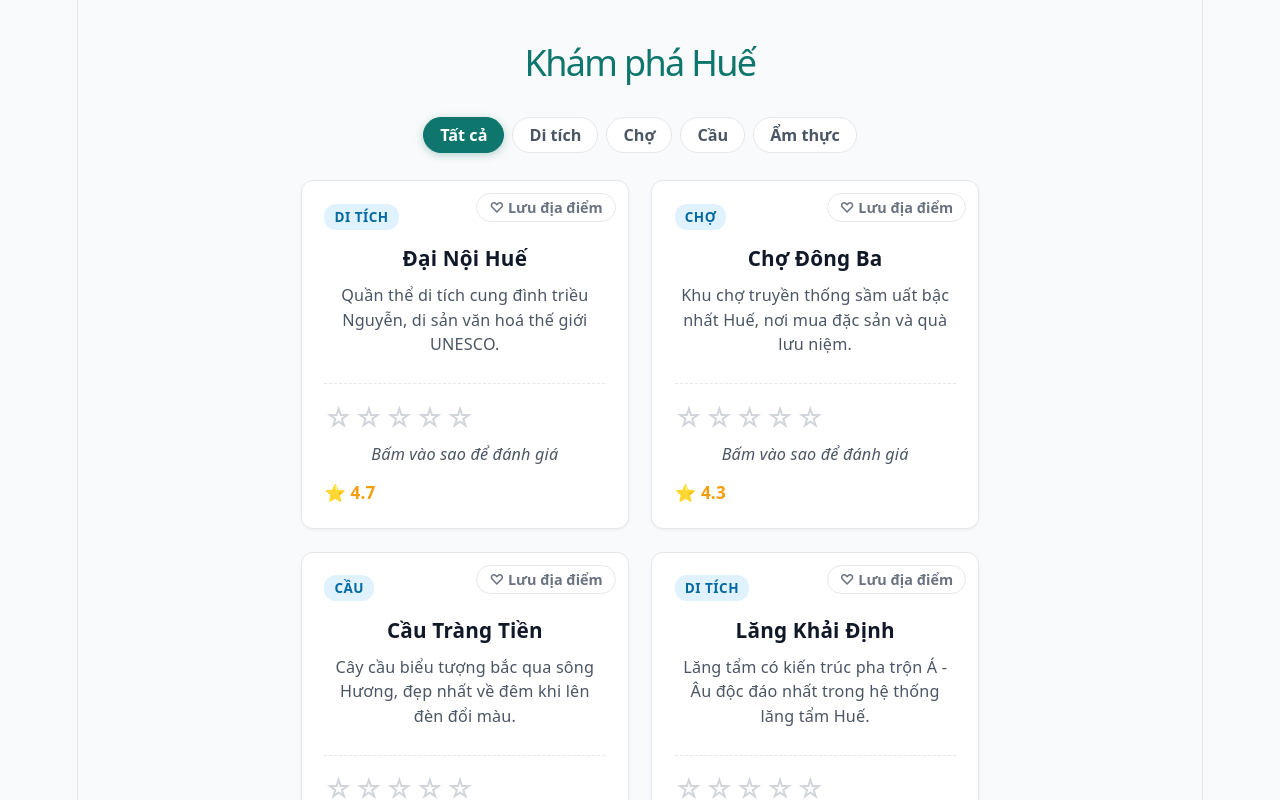
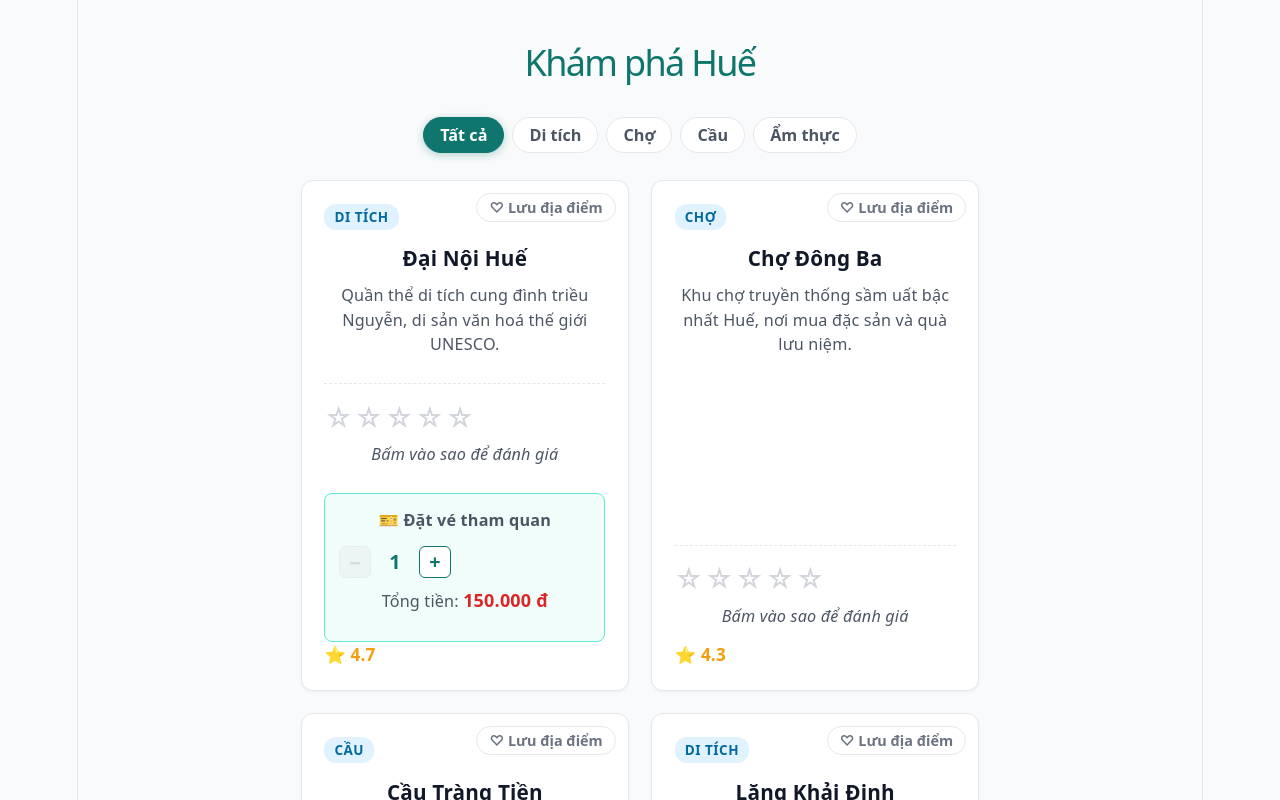
Before and after one commit to baophubaith123-blip/Phu-xuan-react, a React (Vite) app: page / in a window 1280 px wide. Shown: the top 800 px of the page. Built offline with nearby package versions, Linux system fonts and the light colour scheme.

Commit message:
Complete Lab 5 Session 5: Ticket counter with quantity limits

```diff
--- a/src/App.css
+++ b/src/App.css
@@ -233,6 +233,83 @@ p {
 }
 
 /* ============================================================
+   Lab 5 Buổi 5 — Bộ đếm vé tham quan (TicketCounter)
+   ============================================================ */
+
+.ticket-counter {
+  margin-top: 0.75rem;
+  padding: 0.75rem;
+  background: #f0fdfa;
+  border: 1px solid #5eead4;
+  border-radius: 8px;
+}
+
+.ticket-counter__label {
+  font-size: 0.85rem;
+  font-weight: 600;
+  color: #0f766e;
+  margin: 0 0 0.5rem;
+}
+
+.ticket-counter__controls {
+  display: flex;
+  align-items: center;
+  gap: 8px;
+  margin-bottom: 0.5rem;
+}
+
+.ticket-counter__controls button {
+  width: 32px;
+  height: 32px;
+  border-radius: 6px;
+  border: 1px solid #0f766e;
+  background: #ffffff;
+  color: #0f766e;
+  font-size: 1.1rem;
+  font-weight: 700;
+  cursor: pointer;
+  transition: all 0.15s ease;
+  display: flex;
+  align-items: center;
+  justify-content: center;
+  font-family: inherit;
+}
+
+.ticket-counter__controls button:hover:not(:disabled) {
+  background: #0f766e;
+  color: #ffffff;
+  transform: scale(1.05);
+}
+
+/* Nút bị vô hiệu hóa — giới hạn đã chạm */
+.ticket-counter__controls button:disabled {
+  opacity: 0.35;
+  cursor: not-allowed;
+  background: #e5e7eb;
+  border-color: #d1d5db;
+  color: #9ca3af;
+}
+
+.ticket-counter__quantity {
+  min-width: 32px;
+  text-align: center;
+  font-size: 1.1rem;
+  font-weight: 700;
+  color: #0f766e;
+}
+
+.ticket-counter__total {
+  font-size: 0.9rem;
+  color: #4b5563;
+  margin: 0;
+}
+
+.ticket-counter__total strong {
+  color: #dc2626;
+  font-size: 1rem;
+}
+
+/* ============================================================
    Responsive cho mobile
    ============================================================ */
 @media (max-width: 640px) {
@@ -269,4 +346,10 @@ p {
   .star-rating .star {
     font-size: 1.25rem;
   }
+
+  .ticket-counter__controls button {
+    width: 28px;
+    height: 28px;
+    font-size: 1rem;
+  }
 }
--- a/src/components/AttractionCard.tsx
+++ b/src/components/AttractionCard.tsx
@@ -1,8 +1,9 @@
 // AttractionCard.tsx — Thẻ hiển thị một địa điểm tham quan
-// Buổi 5 · Lab 4: Tích hợp StarRating
+// Buổi 5 · Lab 5: Tích hợp TicketCounter
 
 import { useState, useEffect } from 'react';
 import StarRating from './StarRating';
+import TicketCounter from './TicketCounter';
 
 interface AttractionCardProps {
   id: number;
@@ -10,10 +11,19 @@ interface AttractionCardProps {
   category: string;
   description: string;
   rating: number;
+  showTicket?: boolean;      // ← Có hiện TicketCounter không
+  ticketPrice?: number;      // ← Đơn giá vé (nếu có)
 }
 
-function AttractionCard({ id, name, category, description, rating }: AttractionCardProps) {
-  // Lab 2: State yêu thích (lưu vào localStorage)
+function AttractionCard({
+  id,
+  name,
+  category,
+  description,
+  rating,
+  showTicket = false,
+  ticketPrice = 0,
+}: AttractionCardProps) {
   const [isFavorite, setIsFavorite] = useState<boolean>(() => {
     const saved = localStorage.getItem(`favorite-${id}`);
     return saved === 'true';
@@ -29,7 +39,6 @@ function AttractionCard({ id, name, category, description, rating }: AttractionC
 
   return (
     <div className="attraction-card">
-      {/* Lab 2: Nút yêu thích */}
       <button
         className={`attraction-card__favorite ${isFavorite ? 'is-active' : ''}`}
         onClick={handleToggleFavorite}
@@ -41,8 +50,10 @@ function AttractionCard({ id, name, category, description, rating }: AttractionC
       <h3>{name}</h3>
       <p>{description}</p>
 
-      {/* Lab 4: Đánh giá sao */}
       <StarRating />
+
+      {/* ✅ Lab 5: Chỉ hiện TicketCounter nếu showTicket = true */}
+      {showTicket && <TicketCounter price={ticketPrice} />}
 
       <span className="attraction-card__rating">⭐ {rating}</span>
     </div>
--- a/src/components/AttractionList.tsx
+++ b/src/components/AttractionList.tsx
@@ -10,7 +10,7 @@ interface AttractionListProps {
 function AttractionList({ attractions }: AttractionListProps) {
   return (
     <div className="attraction-list">
-     {attractions.map((item) => (
+    {attractions.map((item) => (
   <AttractionCard
     key={item.id}
     id={item.id}
@@ -18,6 +18,8 @@ function AttractionList({ attractions }: AttractionListProps) {
     category={item.category}
     description={item.description}
     rating={item.rating}
+    showTicket={item.id === 1}
+    ticketPrice={150000}
   />
 ))}
     </div>
--- /dev/null
+++ b/src/components/TicketCounter.tsx
@@ -0,0 +1,57 @@
+// TicketCounter.tsx — Bộ đếm số lượng vé có giới hạn
+
+import { useState } from 'react';
+
+interface TicketCounterProps {
+  price: number;  // Đơn giá vé (VNĐ)
+}
+
+function TicketCounter({ price }: TicketCounterProps) {
+  // ✅ State cục bộ — số lượng vé, khởi tạo = 1
+  const [quantity, setQuantity] = useState(1);
+
+  // Giảm — không cho xuống dưới 1
+  function handleDecrease() {
+    setQuantity((prev) => Math.max(1, prev - 1));
+  }
+
+  // Tăng — không cho vượt quá 10
+  function handleIncrease() {
+    setQuantity((prev) => Math.min(10, prev + 1));
+  }
+
+  // Tính tổng tiền
+  const totalPrice = price * quantity;
+
+  return (
+    <div className="ticket-counter">
+      <p className="ticket-counter__label">🎫 Đặt vé tham quan</p>
+
+      <div className="ticket-counter__controls">
+        <button
+          onClick={handleDecrease}
+          disabled={quantity <= 1}
+          aria-label="Giảm số lượng"
+        >
+          −
+        </button>
+
+        <span className="ticket-counter__quantity">{quantity}</span>
+
+        <button
+          onClick={handleIncrease}
+          disabled={quantity >= 10}
+          aria-label="Tăng số lượng"
+        >
+          +
+        </button>
+      </div>
+
+      <p className="ticket-counter__total">
+        Tổng tiền: <strong>{totalPrice.toLocaleString('vi-VN')} đ</strong>
+      </p>
+    </div>
+  );
+}
+
+export default TicketCounter;
```
